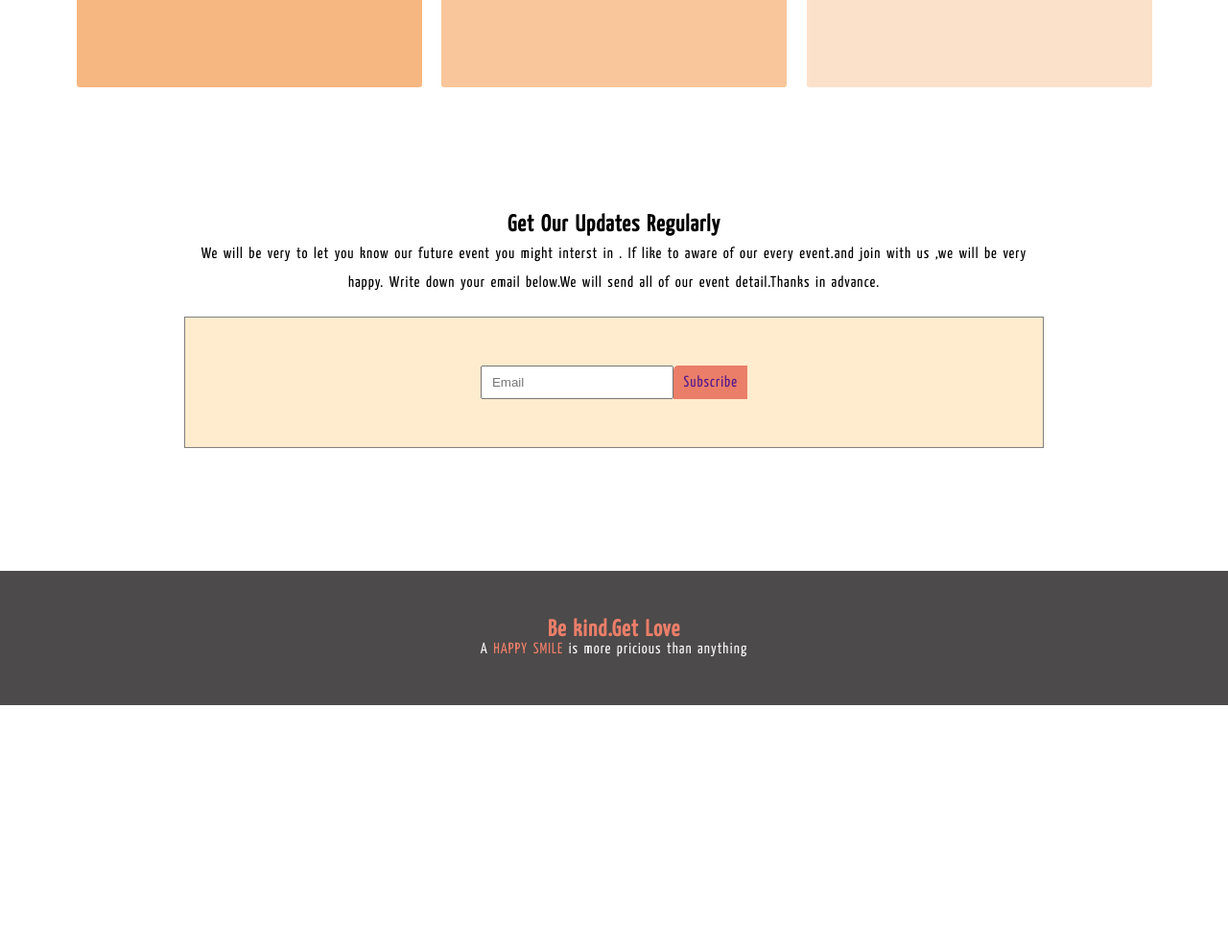
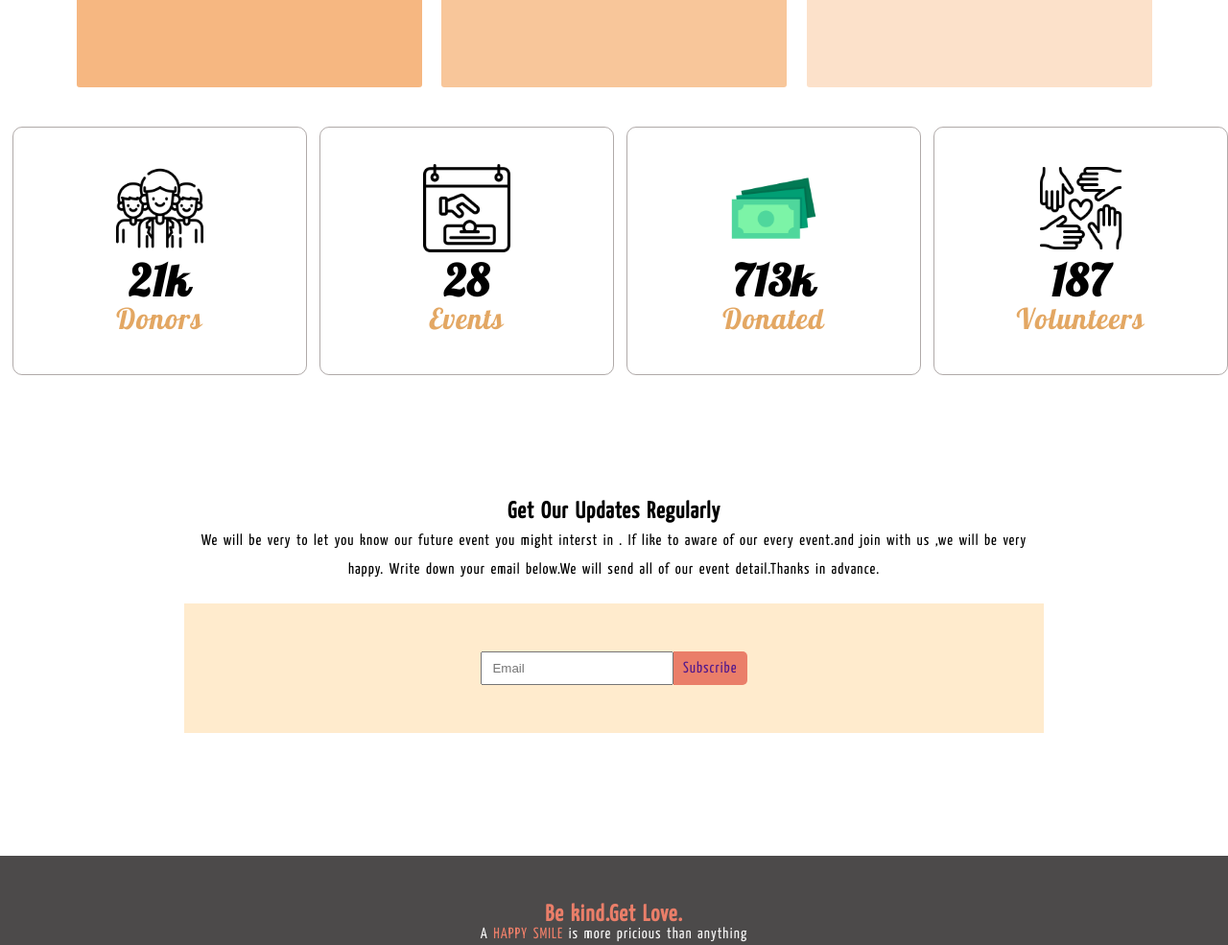
Before and after one commit to FmHasibul/Assignment, a plain HTML site: page index.html in a window 1280 px wide. Shown: the part 1220-2205 px from the top of the page at 96% size. Before the commit the page ends 1955 px from the top, so only its background shows below. Drawn offline with Linux system fonts and the light colour scheme; a web font is replaced by a local one.

Commit message:
update fixed

```diff
--- a/index.html
+++ b/index.html
@@ -72,7 +72,7 @@
                 problem, Shelter for Animal and etc. Details are given in blog </p>
         </div>
         <div class="card">
-            <div class="card-box" id="food-card">
+            <div class="purposes" id="food-card">
                 <img src="some icon/food.png" alt="Food icon">
                 <h3>Food for a family</h3>
                 <p>We know there are lots of low earning family. They are not getting even a meal per day .We are
@@ -80,7 +80,7 @@
                         more..</a>
                 </p>
             </div>
-            <div class="card-box" id="home-card">
+            <div class="purposes" id="home-card">
                 <img src="some icon/home.png" alt="Home icon">
                 <h3>Shelter for a family</h3>
                 <p>A huge number of people are homeless for this disaster.We are tring to do something for them.At
@@ -88,7 +88,7 @@
                         more..</a>
                 </p>
             </div>
-            <div class="card-box" id="pet-card">
+            <div class="purposes" id="pet-card">
                 <img src="some icon/pet-house.png" alt="Pet house Icon">
                 <h3>Shelter and Treatment for Animal</h3>
                 <p>Our believe is Animal are as much nassecary as Human .Thay also have the right to live in this
@@ -96,6 +96,28 @@
                         more..</a>
                 </p>
             </div>
+        </div>
+    </section>
+    <section class="statistics">
+        <div class="contribution">
+            <img src="some icon/donor.png" alt="Human Icon">
+            <h1 class="black">21k</h1>
+            <p>Donors</p>
+        </div>
+        <div class="contribution">
+            <img src="some icon/charity.png" alt="Charity image">
+            <h1 class="black">28</h1>
+            <p>Events</p>
+        </div>
+        <div class="contribution">
+            <img src="some icon/money.png" alt="Money ">
+            <h1 class="black">713k</h1>
+            <p>Donated</p>
+        </div>
+        <div class="contribution">
+            <img src="some icon/volunteers.png" alt="volunteers Hand">
+            <h1 class="black">187</h1>
+            <p>Volunteers</p>
         </div>
     </section>
     <section class="updates">
@@ -117,7 +139,7 @@
 
 </body>
 <footer class="ending">
-    <h2 class="orange">Be kind.Get Love</h2>
+    <h2 class="orange">Be kind.Get Love.</h2>
     <p>A <span class="orange">HAPPY SMILE</span> is more pricious than anything</p>
 </footer>
 
--- a/style.css
+++ b/style.css
@@ -12,6 +12,11 @@ body {
     margin: 0;
     letter-spacing: 1px;
     word-spacing: 2px;
+}
+
+.manu {
+    display: block;
+    margin: 10px 30px;
 }
 
 .intro {
@@ -104,12 +109,13 @@ body {
     margin: 40px;
 }
 
-.card-box {
+.purposes {
     height: 300px;
     width: 330px;
     padding: 15px;
     margin: 1px;
     border-radius: 3px;
+    transition-duration: 1s;
 }
 
 .anchor {
@@ -135,9 +141,42 @@ body {
     line-height: 30px;
 }
 
+.statistics {
+    display: flex;
+    justify-content: space-evenly;
+    align-items: center;
+}
+
+.contribution {
+    height: auto;
+    width: auto;
+    border: 1px solid rgba(96, 83, 81, 0.495);
+    border-radius: 10px;
+    text-align: center;
+    padding: 3%;
+    margin-left: 1%;
+    line-height: 40px;
+    font-size: 30px;
+    font-family: 'Lobster', cursive;
+    color: rgba(215, 131, 35, 0.708);
+    transition-duration: 2s;
+}
+
+.contribution:hover {
+    border: 1px solid greenyellow;
+    margin-top: -50px;
+}
+
+.contribution img {
+    width: 40%;
+}
+
+.black {
+    color: black;
+}
+
 .from {
     margin-top: 20px;
-    border: 1px solid gray;
     padding: 50px 0px;
     background-color: blanchedalmond;
 }
@@ -146,8 +185,9 @@ body {
     padding: 10px 10px;
     text-decoration: none;
     background-color: #ea7e69;
-    margin-left: -5px;
-    border-top-left-radius: 5px;
+    margin-left: -6px;
+    border-top-right-radius: 5px;
+    border-bottom-right-radius: 5px;
 }
 
 #box {
```
Also changed, not shown: some icon/charity.png (added), some icon/donor.png (added), some icon/money.png (added), some icon/volunteers.png (added).
